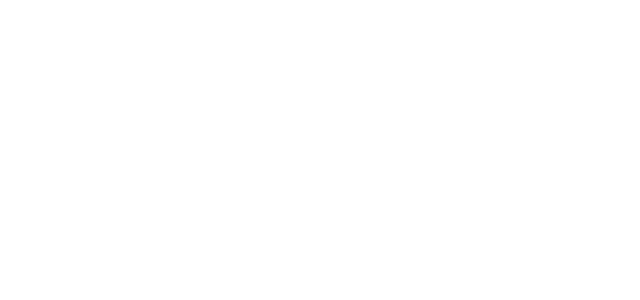
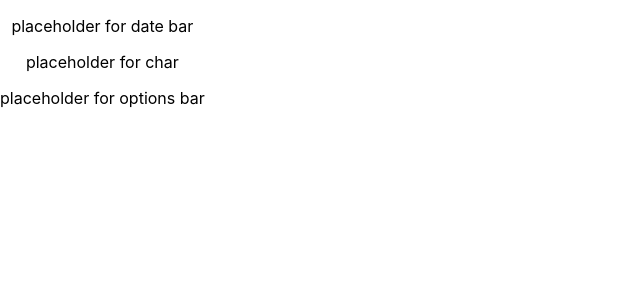
Before and after one commit to CoderYihaoWang/COVID19Stats, a React (Create React App) app: page / in a window 1280 px wide. Shown: the top 300 px of the page, without its empty margins (0-640 px from the left). Built offline with nearby package versions, Linux system fonts and the light colour scheme; no server answers.

Commit message:
Add components

```diff
--- /dev/null
+++ b/src/Common/Interfaces.ts
@@ -0,0 +1,10 @@
+export interface ICountryData {
+    country: string,
+    slug: string,
+    totalConfirmed: number,
+    newConfirmed: number,
+    totalDeaths: number,
+    newDeaths: number,
+    totalRecovered: number,
+    newRecovered: number
+}
--- /dev/null
+++ b/src/Components/Chart.tsx
@@ -0,0 +1,18 @@
+import React from 'react';
+
+interface IProps {
+    country: string,
+    startDate: Date,
+    endDate: Date,
+    displayConfirmed: boolean,
+    displayDeaths: boolean,
+    displayRecovered: boolean,
+    displayActive: boolean
+}
+
+export default function Chart(props: IProps) {
+
+    return (
+        <p>placeholder for char</p>
+    )
+}
--- a/src/Components/ChartPanel.tsx
+++ b/src/Components/ChartPanel.tsx
@@ -1,13 +1,45 @@
 import React, { useState, useEffect } from 'react';
+import DateBar from './DateBar';
+import Chart from './Chart';
+import OptionsBar from './OptionsBar';
 
 interface IProps {
     country: string
 }
 
 export default function ChartPanel(props: IProps) {
-
+    const [startDate, setStartDate] = useState<Date>(
+        new Date(2019, 1, 1)
+    );
+    const [endDate, setEndDate] = useState<Date>(
+        new Date()
+    );
+    const [displayConfirmed, setDisplayConfirmed] = useState<boolean>(true);
+    const [displayDeaths, setDisplayDeaths] = useState<boolean>(true);
+    const [displayRecovered, setDisplayRecovered] = useState<boolean>(true);
+    const [displayActive, setDisplayActive] = useState<boolean>(true);
 
     return (
-        <div></div>
+        <div>
+            <DateBar
+                setStartDate={setStartDate}
+                setEndDate={setEndDate}
+            />
+            <Chart
+                country={props.country}
+                startDate={startDate}
+                endDate={endDate}
+                displayConfirmed={displayConfirmed}
+                displayDeaths={displayDeaths}
+                displayRecovered={displayRecovered}
+                displayActive={displayActive}
+            />
+            <OptionsBar
+                setDisplayConfirmed={setDisplayConfirmed}
+                setDisplayDeaths={setDisplayDeaths}
+                setDisplayRecovered={setDisplayRecovered}
+                setDisplayActive={setDisplayActive}
+            />
+        </div>
     )
 }
--- /dev/null
+++ b/src/Components/CountryItem.tsx
@@ -0,0 +1,22 @@
+import React, { useEffect } from 'react';
+
+interface IProps {
+    country: string,
+    totalConfirmed: number,
+    newConfirmed: number,
+    totalDeaths: number,
+    newDeaths: number,
+    totalRecovered: number,
+    newRecovered: number
+};
+
+export default function CountryItem(props: IProps) {
+
+    useEffect(() => {
+
+    }, []);
+
+    return (
+    <p>{props.country}: {props.totalConfirmed}</p>
+    )
+}
--- a/src/Components/CountryList.tsx
+++ b/src/Components/CountryList.tsx
@@ -1,19 +1,54 @@
-import React, { useEffect } from 'react';
+import React, { useState, useEffect } from 'react';
+import { List } from '@material-ui/core';
+import CountryItem from './CountryItem';
+import { ICountryData } from '../Common/Interfaces';
 
 interface IProps {
     setCountry: (country: string) => void
 }
 
 export default function CountryList(props: IProps) {
+    const [countriesData, setCountriesData] = useState<ICountryData[]>([]);
+    const [globalData, setGlobalData] = useState<ICountryData | null>(null);
 
     useEffect(() => {
-
+        fetch('https://api.covid19api.com/summary')
+            .then(response => response.json())
+            .then(data => {
+                setGlobalData({
+                    country: 'Global',
+                    slug: 'Global',
+                    totalConfirmed: data.Global.totalConfirmed,
+                    newConfirmed: data.Global.newConfirmed,
+                    totalDeaths: data.Global.totalDeaths,
+                    newDeaths: data.Global.newDeaths,
+                    totalRecovered: data.Global.totalRecovered,
+                    newRecovered: data.Global.newRecovered
+                });
+                setCountriesData(
+                    data.Countries.map((country: ICountryData) => {
+                        return {
+                            country: country.country,
+                            slug: country.slug,
+                            totalConfirmed: country.totalConfirmed,
+                            newConfirmed: country.newConfirmed,
+                            totalDeaths: country.totalDeaths,
+                            newDeaths: country.newDeaths,
+                            totalRecovered: country.totalRecovered,
+                            newRecovered: country.newRecovered
+                        }
+                    })
+                )
+            })
+            .catch(() => {
+                console.log(`Error in fetching summary data`);
+            })
     },[]);
 
 
     return (
-        <div>
+        <List>
 
-        </div>
+        </List>
     )
 }
--- /dev/null
+++ b/src/Components/DateBar.tsx
@@ -0,0 +1,14 @@
+import React from 'react';
+
+
+interface IProps {
+    setStartDate: (date: Date) => void
+    setEndDate: (date: Date) => void
+}
+
+export default function DateBar(props: IProps) {
+
+    return (
+        <p>placeholder for date bar</p>
+    )
+}
--- /dev/null
+++ b/src/Components/OptionsBar.tsx
@@ -0,0 +1,15 @@
+import React from 'react';
+
+interface IProps {
+    setDisplayConfirmed: (b: boolean) => void,
+    setDisplayDeaths: (b: boolean) => void,
+    setDisplayRecovered: (b: boolean) => void,
+    setDisplayActive: (b: boolean) => void
+};
+
+export default function OptionsBar(props: IProps) {
+
+    return (
+        <p>placeholder for options bar</p>
+    )
+}
```
